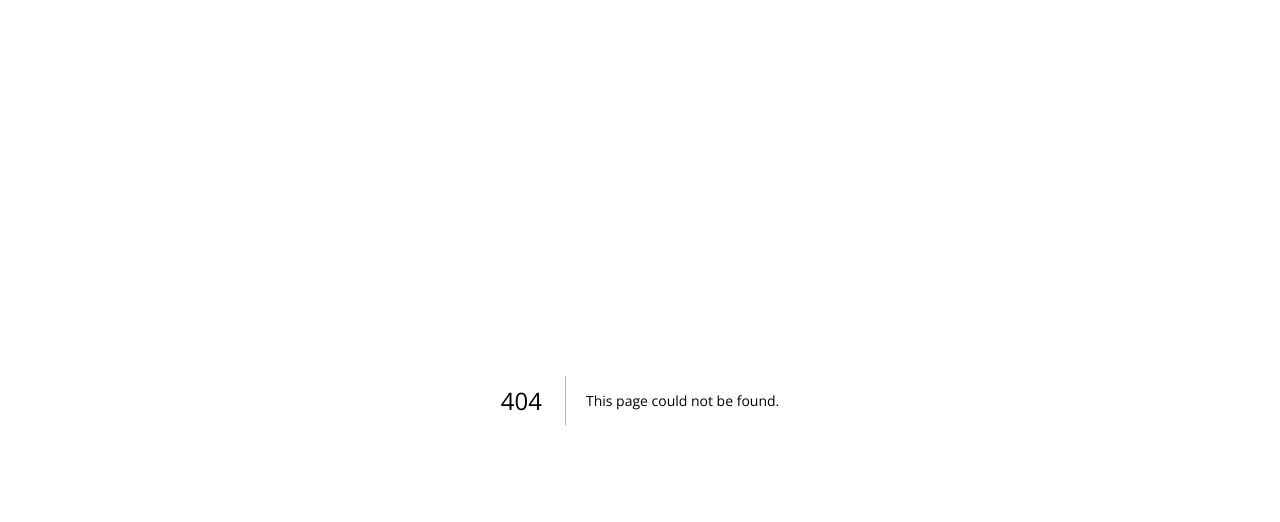
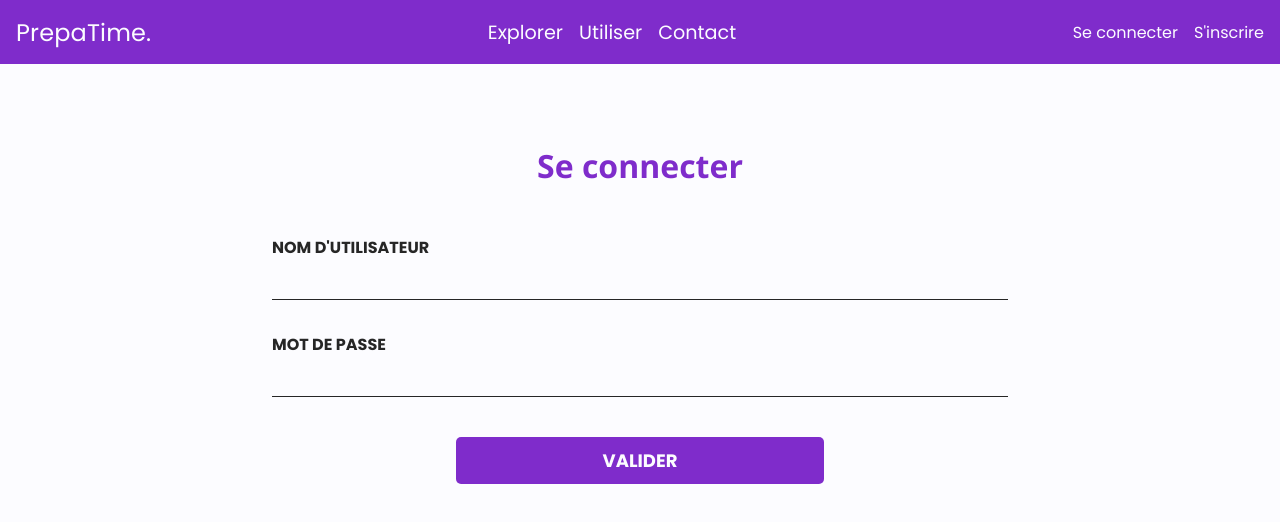
Before and after one commit to Daphaz/prepa-time, a Next.js app: page /login in a window 1280 px wide. Before the commit this address had no page. Shown: the top 522 px of the page. Built offline with nearby package versions, Linux system fonts and the light colour scheme.

Commit message:
feat: login page

```diff
--- a/components/Header.jsx
+++ b/components/Header.jsx
@@ -1,16 +1,24 @@
 import React, { useRef } from "react";
 import styles from "../styles/components/header.module.css";
+import Link from "next/link";
+import { useRouter } from "next/router";
 
 export const Header = () => {
+	const router = useRouter();
 	const menuOpen = useRef(null);
 	const burger = useRef(null);
 	const handleMenuOpen = () => {
 		menuOpen.current.classList.toggle("isopen");
 		burger.current.classList.toggle("menuOpen");
 	};
+	const handleLogo = () => {
+		router.push("/");
+	};
 	return (
 		<header className={styles.header}>
-			<div className={styles.logo}>PrepaTime.</div>
+			<div className={styles.logo} onClick={handleLogo}>
+				PrepaTime.
+			</div>
 			<nav className={styles.navbar}>
 				<ul>
 					<li className={styles.navlinks}>
@@ -25,9 +33,9 @@ export const Header = () => {
 				</ul>
 			</nav>
 			<div className={styles.connexion}>
-				<div className={styles.login}>
-					<a href="#">Se connecter</a>
-				</div>
+				<Link href="/login">
+					<a className={styles.login}>Se connecter</a>
+				</Link>
 				<div className={styles.signup}>
 					<a href="#">S'inscrire</a>
 				</div>
@@ -50,9 +58,11 @@ export const Header = () => {
 						<li>
 							<a href="#">Contact</a>
 						</li>
-						<div className={styles.login}>
-							<a href="#">Se connecter</a>
-						</div>
+						<li>
+							<Link href="/login">
+								<a className={styles.login}>Se connecter</a>
+							</Link>
+						</li>
 						<div className={styles.signup}>
 							<a href="#">S'inscrire</a>
 						</div>
--- /dev/null
+++ b/pages/login.js
@@ -0,0 +1,30 @@
+import React from "react";
+import { Layout } from "../components/Layout";
+import styles from "../styles/login.module.css";
+
+const Login = () => {
+	return (
+		<Layout>
+			<div className={styles.container}>
+				<div className={styles.card}>
+					<h2 className={styles.title}>Se connecter</h2>
+					<form className={styles.form}>
+						<div className={styles.formGroup}>
+							<label htmlFor="username">Nom d'utilisateur</label>
+							<input type="text" name="username" id="username" />
+						</div>
+						<div className={styles.formGroup}>
+							<label htmlFor="password">Mot de passe</label>
+							<input type="password" name="password" id="password" />
+						</div>
+						<button type="submit" className={styles.btn}>
+							Valider
+						</button>
+					</form>
+				</div>
+			</div>
+		</Layout>
+	);
+};
+
+export default Login;
--- /dev/null
+++ b/styles/login.module.css
@@ -0,0 +1,73 @@
+.container {
+	display: flex;
+	justify-content: center;
+	align-items: center;
+	margin-top: 4rem;
+}
+.card {
+	text-align: center;
+	padding: 1rem;
+	width: 60%;
+}
+.title {
+	font-size: 2rem;
+	font-weight: bold;
+	color: var(--primary-color);
+	margin-bottom: 2rem;
+}
+.form {
+	display: flex;
+	flex-direction: column;
+	justify-content: center;
+}
+.formGroup {
+	margin-top: 1rem;
+	display: flex;
+	flex-direction: column;
+	align-items: flex-start;
+}
+.formGroup label {
+	text-transform: uppercase;
+	font-size: 1rem;
+	font-weight: bold;
+}
+.formGroup input {
+	margin-bottom: 1rem;
+	width: 100%;
+	padding: 0.5rem 0.25rem;
+	border: none;
+	border-bottom: 1px solid var(--black-color);
+	background-color: transparent;
+	font-size: 20px;
+}
+.formGroup input:focus {
+	outline: none;
+}
+.form button {
+	cursor: pointer;
+	margin-top: 1.5rem;
+	border: none;
+	border-radius: 5px;
+	background-color: var(--primary-color);
+	color: var(--white-color);
+	padding: 10px 15px;
+	font-size: 18px;
+	text-transform: uppercase;
+	font-weight: bold;
+	font-family: var(--pop-font);
+	width: 50%;
+	margin-right: auto;
+	margin-left: auto;
+}
+.form button:focus {
+	outline: none;
+}
+
+@media screen and (max-width: 768px) {
+	.card {
+		width: 80%;
+	}
+	.form button {
+		width: 60%;
+	}
+}
```
